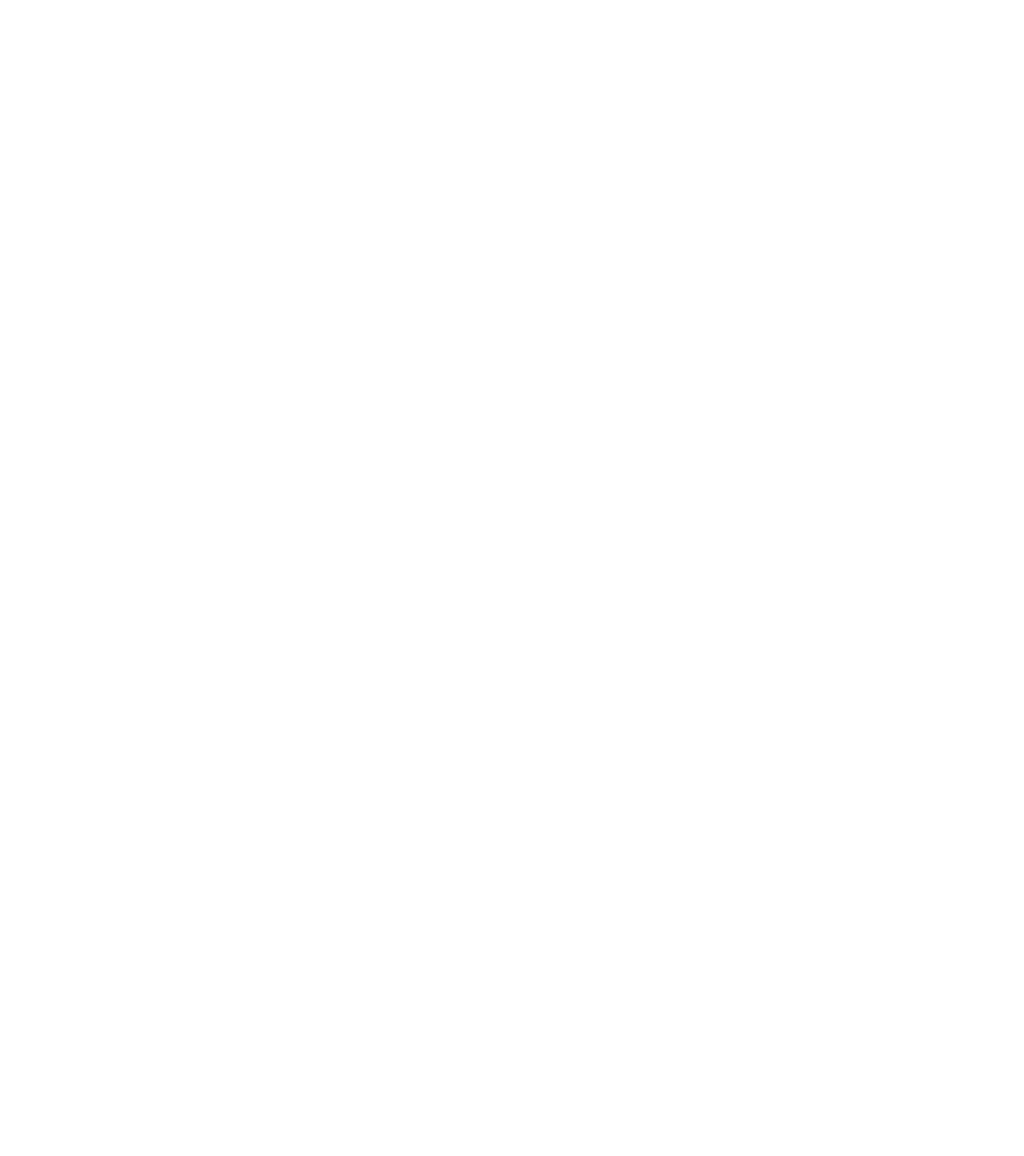
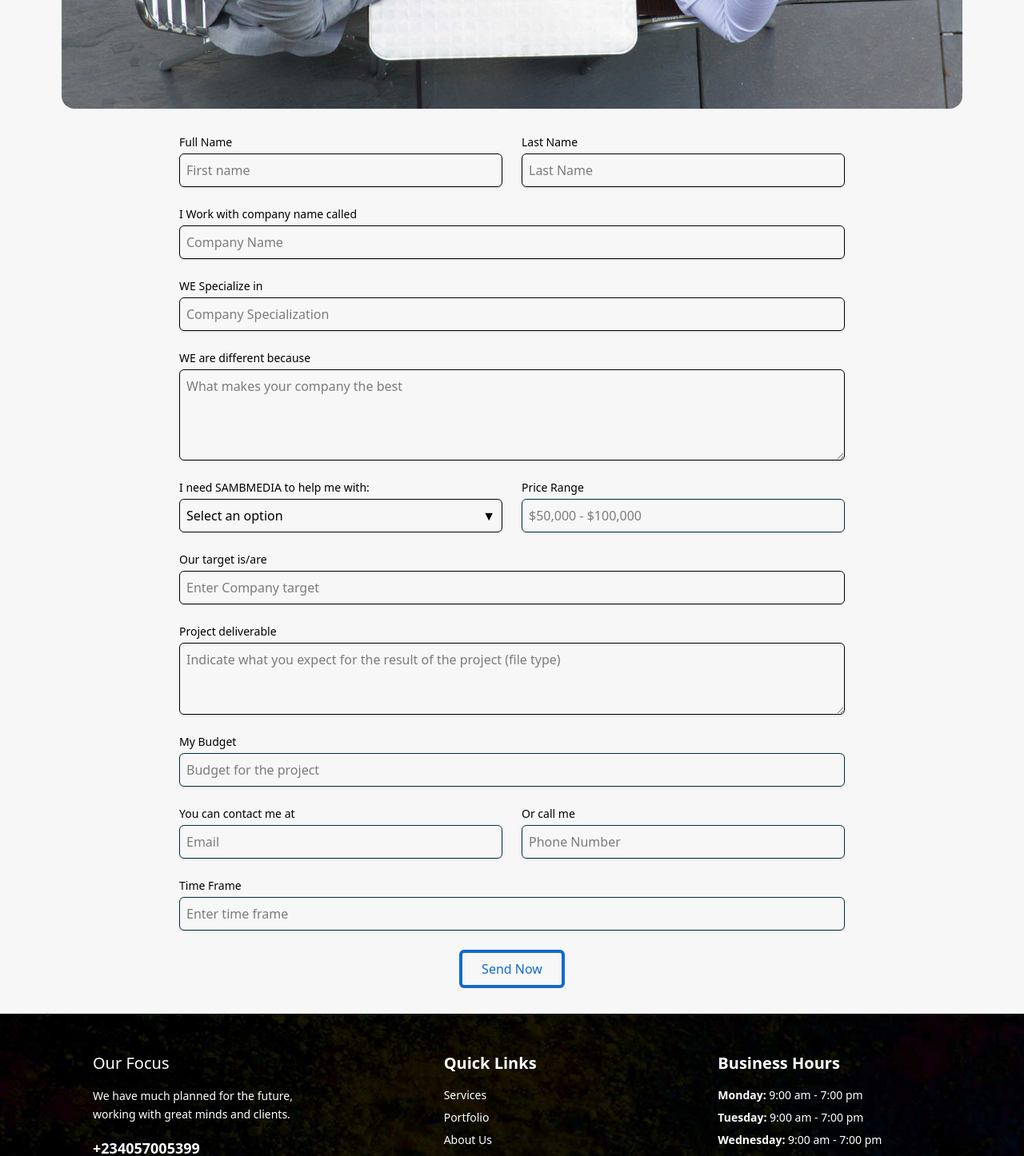
Before and after one commit to nodemeraki/merakinode, a React (Vite) app: page /request-quote in a window 1280 px wide. Before the commit this address had no page. Shown: the part 480-1926 px from the top of the page at 80% size. Before the commit the page ends 800 px from the top, so only its background shows below. Built offline with nearby package versions, Linux system fonts and the light colour scheme.

Commit message:
request quote

```diff
--- a/src/App.jsx
+++ b/src/App.jsx
@@ -8,6 +8,7 @@
 import Portfolio from "./pages/portfolio/Portfolio.jsx";
 import ContactUs from "./pages/contactUs/ContactUs.jsx";
 import CaseStudy from "./pages/projectCaseStudy/CaseStudy.jsx";
+import RequestQuote from "./pages/RequestQuote/RequestQuote.jsx";
 
 const App = () => {
   return (
@@ -20,6 +21,7 @@
         <Route path="/portfolio" element={<Portfolio />} />
         <Route path="/contact-us" element={<ContactUs />} />
         <Route path="/project-case-study/:id" element={<CaseStudy />} />
+        <Route path="/request-quote" element={<RequestQuote />} />
       </Routes>
     </Router>
   );
--- /dev/null
+++ b/src/pages/requestQuote/Form.jsx
@@ -0,0 +1,253 @@
+import { useState } from "react";
+
+function Form() {
+  const [selectedService, setSelectedService] = useState("");
+  const [isDropdownOpen, setIsDropdownOpen] = useState(false);
+
+  const options = [
+    "Brand Strategy",
+    "UI/UX Design",
+    "Web/Mobile App Development",
+    "Content Writing",
+    "Motion Graphic",
+    "Social Media Marketing",
+  ];
+
+  const handleServiceChange = (option) => {
+    setSelectedService(option);
+    setIsDropdownOpen(false);
+  };
+
+  return (
+    <div className="bg-body">
+      <form className="max-w-4xl mx-auto p-8 space-y-6 text-[#000] bg-body">
+        {/* Full Name */}
+        <div className="grid grid-cols-1 md:grid-cols-2 gap-6">
+          <div>
+            <label
+              htmlFor="first-name"
+              className="block text-sm font-medium text-black"
+            >
+              Full Name
+            </label>
+            <input
+              type="text"
+              placeholder="First name"
+              id="first-name"
+              className="mt-1 block w-full border border-[#000] rounded-md shadow-sm p-2 focus:outline-none placeholder:text-[#000]/50"
+            />
+          </div>
+          <div>
+            <label
+              htmlFor="last-name"
+              className="block text-sm font-medium text-black"
+            >
+              Last Name
+            </label>
+            <input
+              type="text"
+              id="last-name"
+              placeholder="Last Name"
+              className="mt-1 block w-full border border-[#000] rounded-md shadow-sm p-2 focus:outline-none placeholder:text-[#000]/50"
+            />
+          </div>
+        </div>
+
+        {/* Company Name */}
+        <div>
+          <label
+            htmlFor="company-name"
+            className="block text-sm font-medium text-black"
+          >
+            I Work with company name called
+          </label>
+          <input
+            type="text"
+            id="company-name"
+            placeholder="Company Name"
+            className="mt-1 block w-full border border-[#000] rounded-md shadow-sm p-2 focus:outline-none placeholder:text-[#000]/50"
+          />
+        </div>
+
+        {/* Specialization */}
+        <div>
+          <label
+            htmlFor="specialization"
+            className="block text-sm font-medium text-black"
+          >
+            WE Specialize in
+          </label>
+          <input
+            type="text"
+            id="specialization"
+            placeholder="Company Specialization"
+            className="mt-1 block w-full border border-[#000] rounded-md shadow-sm p-2 focus:outline-none placeholder:text-[#000]/50"
+          />
+        </div>
+
+        {/* Why Different */}
+        <div>
+          <label className="block text-sm font-medium text-black">
+            WE are different because
+          </label>
+          <textarea
+            placeholder="What makes your company the best"
+            rows="4"
+            className="mt-1 block w-full border border-[#000] rounded-md shadow-sm p-2 focus:outline-none placeholder:text-[#000]/50"
+          />
+        </div>
+
+        {/* SAMBMEDIA Help Section */}
+        <div className="grid grid-cols-1 md:grid-cols-2 gap-6">
+          <div>
+            <label className="block text-sm font-medium text-black">
+              I need SAMBMEDIA to help me with:
+            </label>
+            <div className="relative mt-1">
+              <div
+                className="cursor-pointer border border-[#000] rounded-md p-2 placeholder:text-[#000]/20 flex justify-between items-center"
+                onClick={() => setIsDropdownOpen(!isDropdownOpen)}
+              >
+                <span>{selectedService || "Select an option"}</span>
+                <span>▼</span>
+              </div>
+              {isDropdownOpen && (
+                <ul className="absolute z-10 bg-white border border-[#000]/50 rounded-md mt-1 w-full max-h-40 overflow-auto shadow-lg">
+                  {options.map((option, index) => (
+                    <li
+                      key={index}
+                      className="p-2 hover:bg-[#000]/50 hover:text-white cursor-pointer"
+                      onClick={() => handleServiceChange(option)}
+                    >
+                      {option}
+                    </li>
+                  ))}
+                </ul>
+              )}
+            </div>
+          </div>
+
+          {/* Price Range */}
+          <div>
+            <label
+              htmlFor="price"
+              className="block text-sm font-medium text-black"
+            >
+              Price Range
+            </label>
+            <input
+              type="text"
+              id="price"
+              placeholder="$50,000 - $100,000"
+              className="mt-1 block w-full border border-[#003040] rounded-md shadow-sm p-2 focus:outline-none placeholder:text-[#000]/50"
+            />
+          </div>
+        </div>
+
+        {/* Target */}
+        <div>
+          <label
+            htmlFor="target"
+            className="block text-sm font-medium text-black"
+          >
+            Our target is/are
+          </label>
+          <input
+            type="text"
+            id="target"
+            placeholder="Enter Company target"
+            className="mt-1 block w-full border border-[#000] rounded-md shadow-sm p-2 focus:outline-none placeholder:text-[#000]/50"
+          />
+        </div>
+
+        {/* Deliverables */}
+        <div>
+          <label className="block text-sm font-medium text-black">
+            Project deliverable
+          </label>
+          <textarea
+            placeholder="Indicate what you expect for the result of the project (file type)"
+            rows="3"
+            className="mt-1 block w-full border border-[#000] rounded-md shadow-sm p-2 focus:outline-none placeholder:text-[#000]/50"
+          />
+        </div>
+
+        {/* Budget */}
+        <div>
+          <label
+            htmlFor="budget"
+            className="block text-sm font-medium text-black"
+          >
+            My Budget
+          </label>
+          <input
+            type="text"
+            id="budget"
+            placeholder="Budget for the project"
+            className="mt-1 block w-full border border-[#003040] rounded-md shadow-sm p-2 focus:outline-none placeholder:text-[#000]/50"
+          />
+        </div>
+
+        {/* Contact Information */}
+        <div className="grid grid-cols-1 md:grid-cols-2 gap-6">
+          <div>
+            <label
+              htmlFor="contact-email"
+              className="block text-sm font-medium text-black"
+            >
+              You can contact me at
+            </label>
+            <input
+              type="email"
+              id="contact-email"
+              placeholder="Email"
+              className="mt-1 block w-full border border-[#003040] rounded-md shadow-sm p-2 focus:outline-none placeholder:text-[#000]/50"
+            />
+          </div>
+          <div>
+            <label
+              htmlFor="contact"
+              className="block text-sm font-medium text-black"
+            >
+              Or call me
+            </label>
+            <input
+              type="tel"
+              id="contact"
+              placeholder="Phone Number"
+              className="mt-1 block w-full border border-[#003040] rounded-md shadow-sm p-2 focus:outline-none placeholder:text-[#000]/50"
+            />
+          </div>
+        </div>
+
+        {/* Time Frame */}
+        <div>
+          <label
+            htmlFor="time-frame"
+            className="block text-sm font-medium text-black"
+          >
+            Time Frame
+          </label>
+          <input
+            type="text"
+            id="time-frame"
+            placeholder="Enter time frame"
+            className="mt-1 block w-full border border-[#003040] rounded-md shadow-sm p-2 focus:outline-none placeholder:text-[#000]/50"
+          />
+        </div>
+
+        {/* Submit Button */}
+        <div className="text-center">
+          <button
+            type="submit"
+            className="w-full md:w-auto bg-[#136acd] text-white px-6 py-2 rounded-md transition hover:bg-[#136acd] hover:text-white md:bg-transparent md:border-4 md:border-[#136acd] md:text-[#136acd] md:hover:bg-[#136acd] md:hover:text-white cursor-pointer"
+          >
+            Send Now
+          </button>
+        </div>
+      </form>
+    </div>
+  );
+}
+
+export default Form;
--- /dev/null
+++ b/src/pages/requestQuote/QuoteHero.jsx
@@ -0,0 +1,18 @@
+import HeroRq from "../../assets/Request/hero.jpg";
+
+const QuoteHero = () => {
+  return (
+    <section className="h-[45vh] md:h-[65vh] sm:h-[40vh] bg-body">
+      <div
+        className="h-full w-[88vw] m-auto rounded-xl md:rounded-2xl overflow-hidden bg-cover bg-center flex items-center justify-center"
+        style={{ backgroundImage: `url(${HeroRq})` }}
+      >
+        <h2 className="text-2xl font-body text-black capitalize mt-7">
+          Request a Quote
+        </h2>
+      </div>
+    </section>
+  );
+};
+
+export default QuoteHero;
--- /dev/null
+++ b/src/pages/requestQuote/RequestQuote.jsx
@@ -0,0 +1,17 @@
+import Header from "../../components/Header.jsx";
+import QuoteHero from "./QuoteHero.jsx";
+import Form from "./Form.jsx";
+import Footer from "../../components/Footer.jsx";
+
+function RequestQuote() {
+  return (
+    <>
+      <Header />
+      <QuoteHero />
+      <Form />
+      <Footer />
+    </>
+  );
+}
+
+export default RequestQuote;
```
Also changed, not shown: 1 other file (tests, documents, lock files or other folders).
